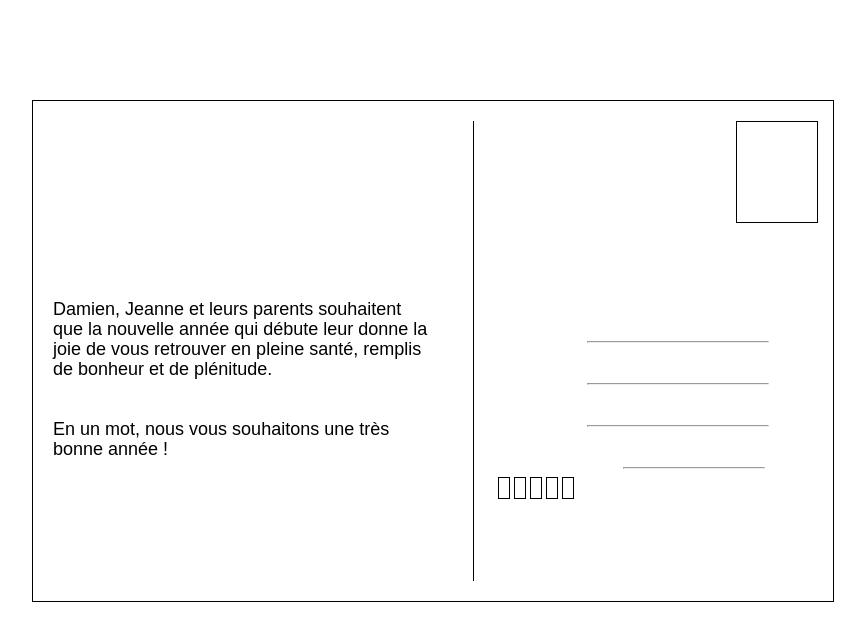
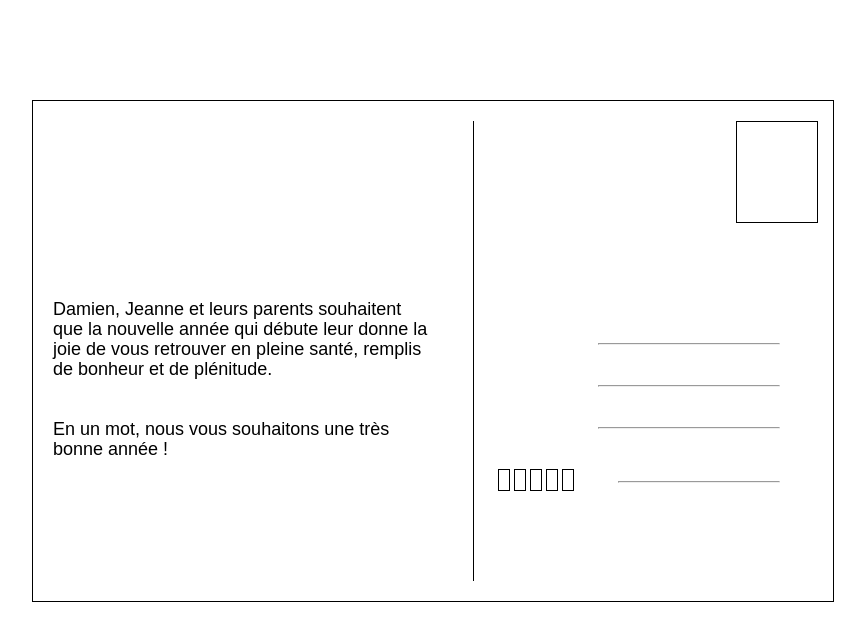
Before and after one commit to Hor123Fourmies/Carte-postale, a plain HTML site: page index.html in a window 1280 px wide. Shown: the whole page, without its empty margins (376-1241 px from the left). Drawn offline with Linux system fonts and the light colour scheme.

Commit message:
alignement code postal et ligne4

```diff
--- a/index.html
+++ b/index.html
@@ -28,7 +28,7 @@
             <hr id="Ligne1">
             <hr id="Ligne2">
             <hr id="Ligne3">
-            <hr id="Ligne4">
+
             </div>
 
         <div id="GroupeCP">
@@ -42,6 +42,7 @@
             </div>
             <div class="CodePostal">
             </div>
+            <hr id="Ligne4">
         </div>
 
         </div>
--- a/styles.css
+++ b/styles.css
@@ -34,6 +34,7 @@
     vertical-align: top;
     margin-top: 20px;
 
+
 }
 
 #Timbre {
@@ -45,7 +46,10 @@
 }
 
 #Lignes{
-    margin-left: 60px;
+    margin-left: 120px;
+    border: none;
+    display: inline-block;
+
 }
 
 
@@ -53,7 +57,7 @@
     color: black;
     size: 4px;
     width: 180px;
-    margin-top: 220px;
+    margin-top: 120px;
 }
 
 #Ligne2, #Ligne3 {
@@ -65,9 +69,10 @@
 
 #Ligne4 {
     size: 4px;
-    width: 140px;
+    width: 160px;
     margin-top: 40px;
-    margin-left: 85px;
+    margin-left: 40px;
+    display: inline-block;
 }
 
 .CodePostal {
@@ -79,4 +84,8 @@
 
 #GroupeCP {
     margin-left: 20px;
+    border: none;
+    display: inline-block;
+    z-index: 2;
+
 }
```
